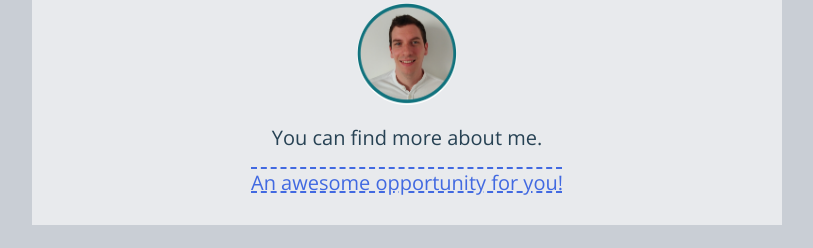
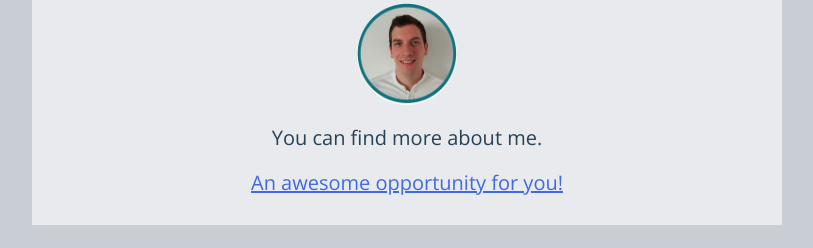
Before and after one commit to caramel07/profile, a plain HTML site: page index.html in a window 1280 px wide. Shown: the part 156-404 px from the top of the page, without its empty margins (233-1046 px from the left). Drawn offline with nearby package versions, Linux system fonts and the light colour scheme.

Commit message:
make my profile prettier

```diff
--- a/style.css
+++ b/style.css
@@ -45,7 +45,7 @@ body {
 
 a {
   color: royalblue;
-  text-decoration: dashed underline overline;
+  text-decoration: underline;
 }
 
 a:hover {
```
